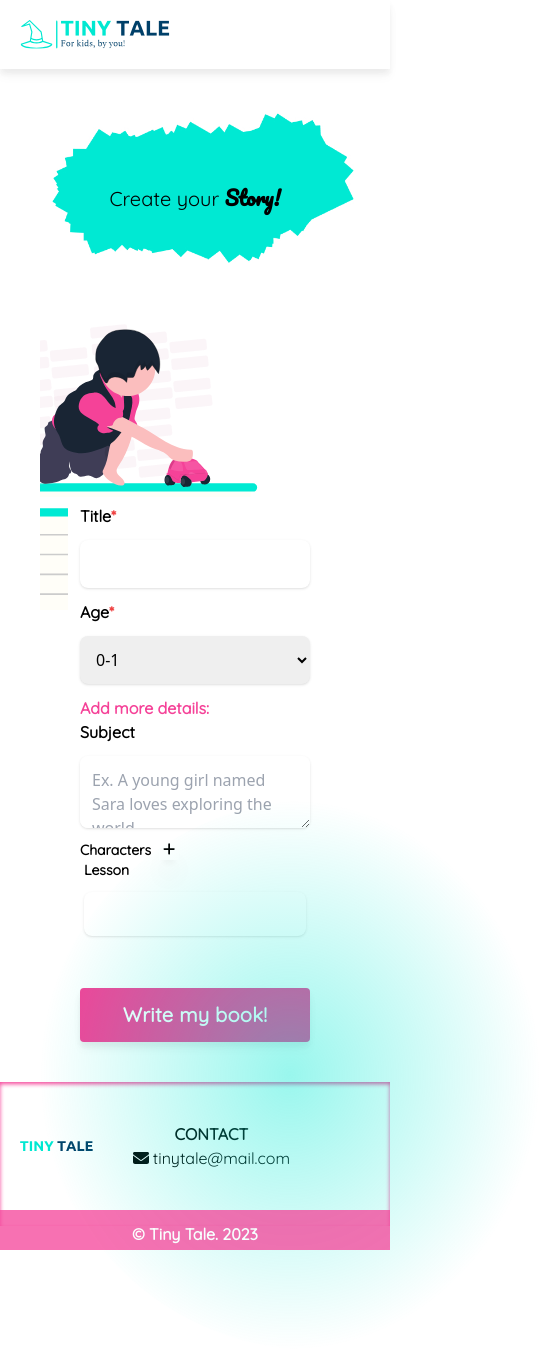
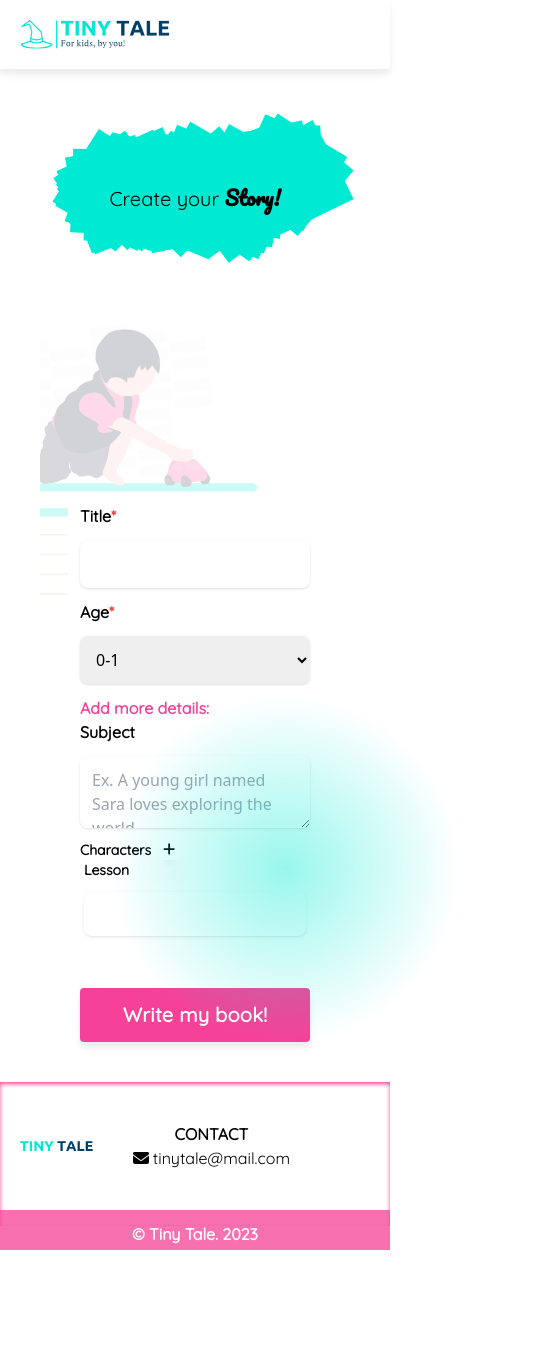
Before and after one commit to CustomKidsBooks/children-books-personalized, a Next.js app in the folder frontend/: page /create-story in a window 390 px wide. Shown: the whole page, 540 px wide, since content can reach past the window. After the commit the page ends 1250 px from the top, so only its background shows below. Built offline with nearby package versions, Linux system fonts and the light colour scheme.

Commit message:
blur image n scroll fixed

```diff
--- a/frontend/src/components/StoryForm.tsx
+++ b/frontend/src/components/StoryForm.tsx
@@ -138,7 +138,8 @@ const StoryForm: React.FC<StoryFormProps> = ({
                     <div className="asterisk">{errors.ageGroup}</div>
                   ) : null}
                 </div>
-                <div className="bg-gradient-radial rounded-l-1337.728 lg:bg-none lg:rounded-none  absolute right-[-150px] top-[800px] opacity-40 w-500 h-550"></div>
+                <div className="relative">
+                  <div className="bg-gradient-radial rounded-l-1337.728 absolute right-[-150px] opacity-40 w-350 h-full lg:bg-none lg:rounded-none"></div>
                   <label
                     htmlFor="details"
                     className="font-bold font-quicksand text-pink sm:text-2xl lg:text-3xl tracking-normal md:tracking-widest leading-none md:leading-normal lg:leading-loose"
@@ -264,7 +265,7 @@ const StoryForm: React.FC<StoryFormProps> = ({
                       Write my book!
                     </Button>
                   </div>
-
+                </div>
               </form>
             </div>
           </div>
--- a/frontend/src/styles/globals.css
+++ b/frontend/src/styles/globals.css
@@ -65,5 +65,5 @@
 }
 
 .background {
-  @apply bg-no-repeat bg-opacity-0 lg:bg-none lg:h-0;
+  @apply bg-no-repeat bg-blend-overlay bg-kid-opacity lg:bg-none lg:h-0;
 }
--- a/frontend/tailwind.config.js
+++ b/frontend/tailwind.config.js
@@ -52,16 +52,15 @@ module.exports = {
       height: {
         "229": "229.978px",
         "113.12": "113.12px",
-        "550": "550px",
       },
       width: {
-        "500": "500px",
+        "350": "350px",
       },
       borderRadius: {
         "1337.728": "1337.728px"
       },
       backgroundColor: {
-        'kid': 'rgba(255, 255, 255, 0.80)',
+        'kid-opacity': 'rgba(255, 255, 255, 0.80)',
       },
       backgroundImage: {
         "gradient-radial":
```
Also changed, not shown: frontend/public/assets/Group21.svg (deleted). Lines whose indentation alone changed are shown as unchanged.
